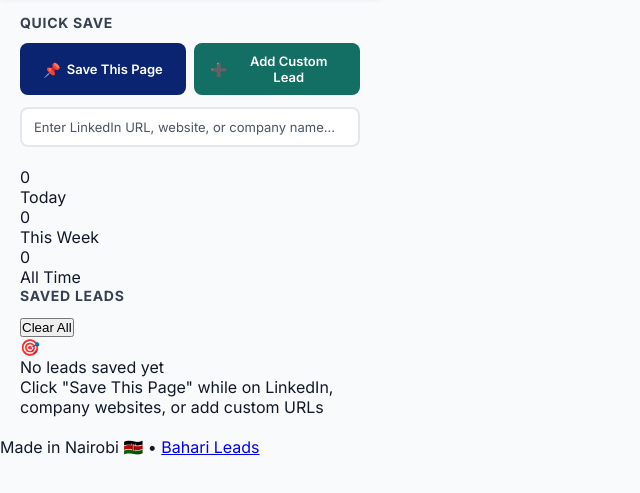
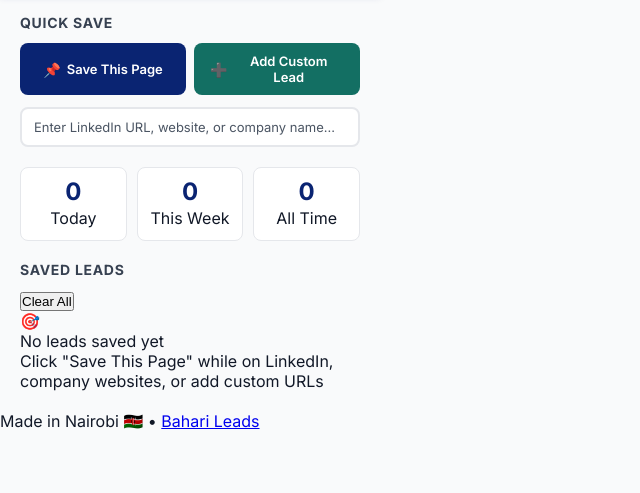
Before and after one commit to SheillaO/Bahari-Leads, a website built with Vite: page index.html in a window 1280 px wide. Shown: the part 63-556 px from the top of the page, without its empty margins (0-640 px from the left). Built offline with nearby package versions, Linux system fonts and the light colour scheme.

Commit message:
Update index.css

```diff
--- a/index.css
+++ b/index.css
@@ -157,3 +157,27 @@
 .input-field::placeholder {
     color: var(--gray-600);
 }
+
+/* Stats Section */
+.stats {
+    display: grid;
+    grid-template-columns: repeat(3, 1fr);
+    gap: 10px;
+    margin-bottom: 20px;
+}
+
+.stat-card {
+    background: var(--white);
+    padding: 12px;
+    border-radius: 8px;
+    text-align: center;
+    border: 1px solid var(--gray-200);
+}
+
+.stat-number {
+    font-size: 24px;
+    font-weight: 800;
+    color: var(--imperial-blue);
+    line-height: 1;
+    margin-bottom: 4px;
+}
```
